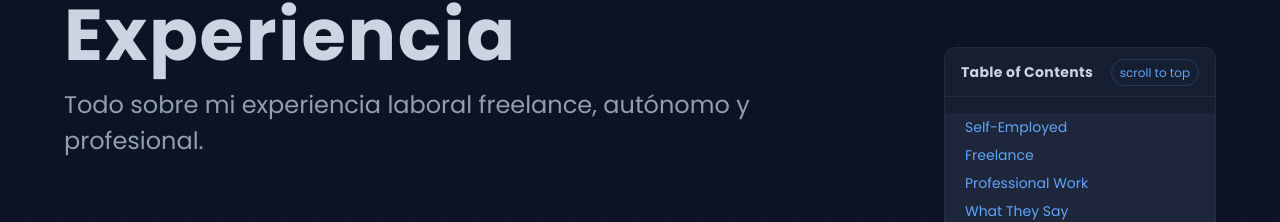
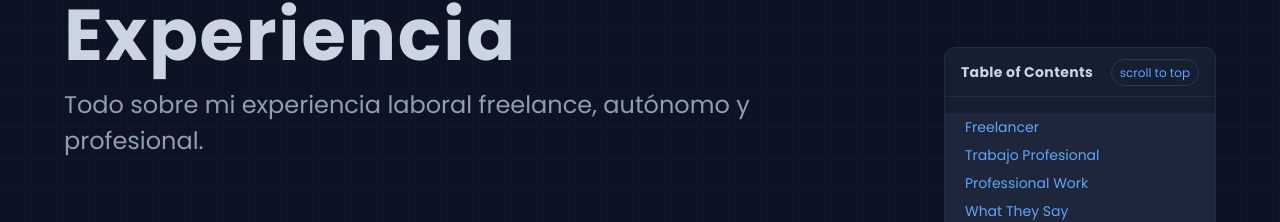
Before and after one commit to ImJars/Development-full-coding, a React (Vite) app: page /experience in a window 1280 px wide. Shown: the part 193-415 px from the top of the page. Built offline with nearby package versions, Linux system fonts and the light colour scheme.

Commit message:
Update experience.jsx

```diff
--- a/src/experience.jsx
+++ b/src/experience.jsx
@@ -338,8 +338,8 @@ function Experience() {
                 </div>
               </div>
               <Index
-                subtitle_1={"Self-Employed"}
-                subtitle_2={"Freelance"}
+                subtitle_1={"Freelancer"}
+                subtitle_2={"Trabajo Profesional"}
                 subtitle_3={"Professional Work"}
                 subtitle_4={"What They Say"}
                 animate_1={animate1}
```
